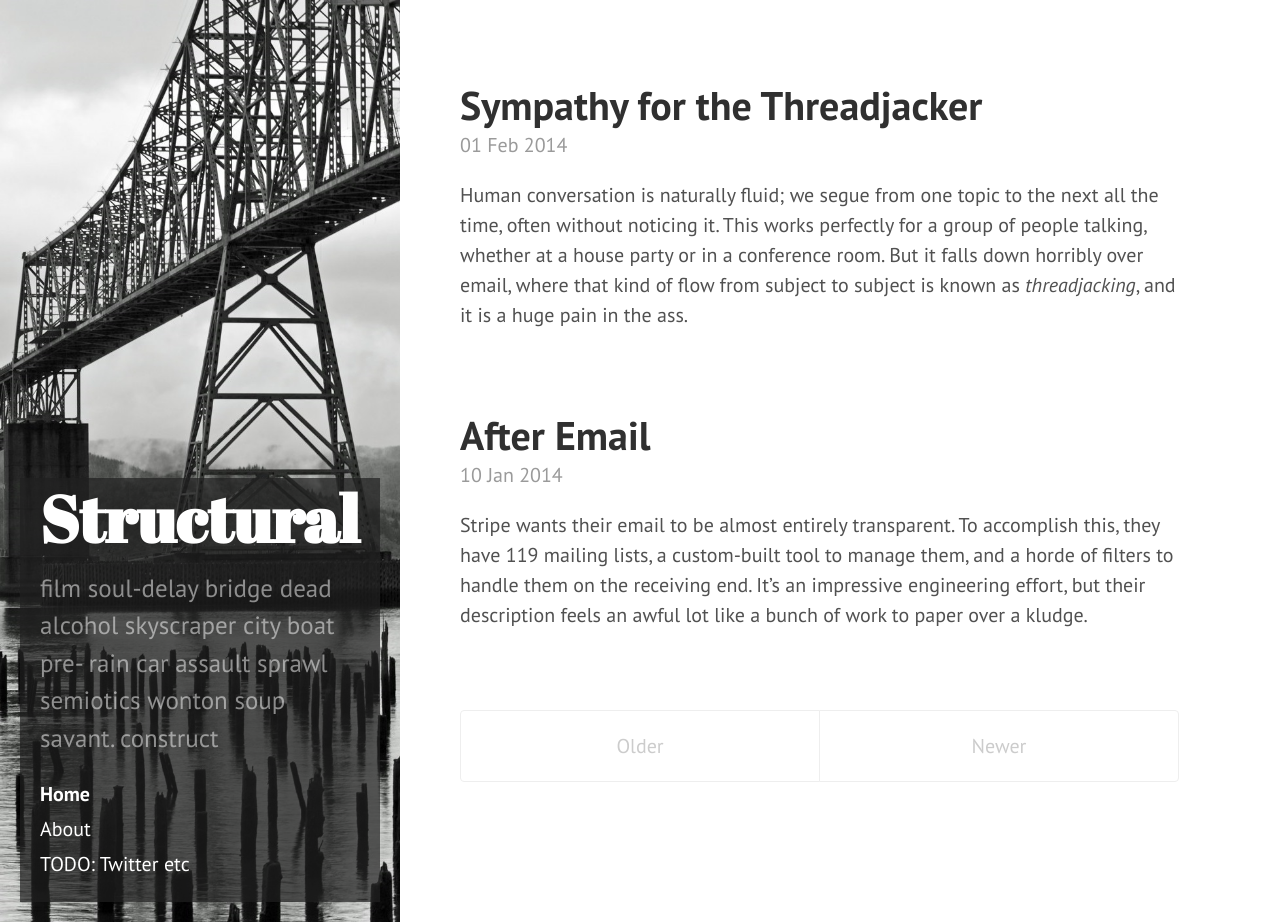
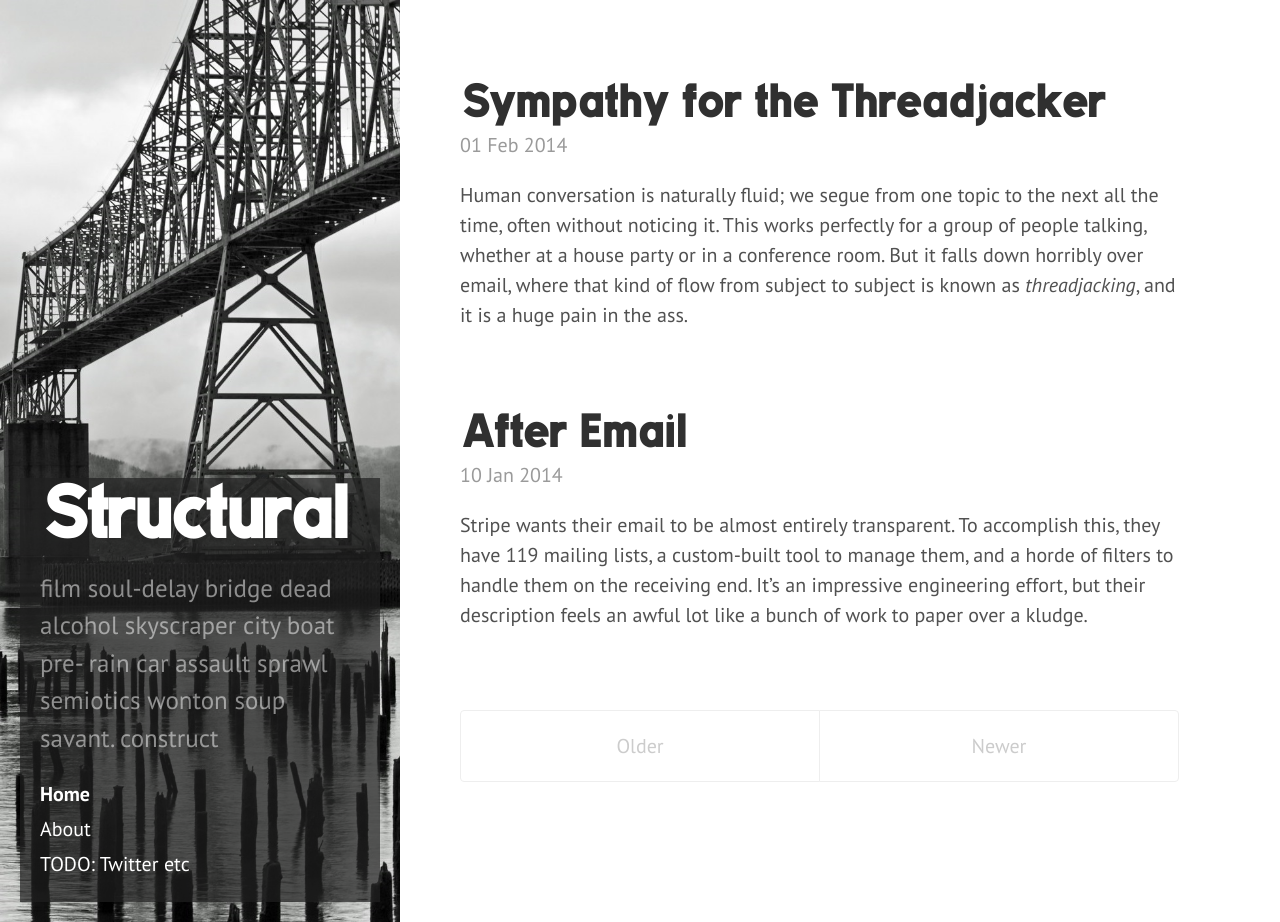
Before and after one commit to Structural/structural.github.io, a Jekyll site: the page built from index.html, in a window 1280 px wide and 922 px high. Built offline with Jekyll 4.4.1, drawn with Linux system fonts in a browser that asks for light colours; Markdown is read by kramdown in place of the engine named in the settings; the list of posts is cut into pages by our own code.

Commit message:
Logo/titles in Tratex.

```diff
--- a/public/css/hyde.css
+++ b/public/css/hyde.css
@@ -17,6 +17,7 @@
 /*
  * Contents
  *
+ * Fonts
  * Global resets
  * Sidebar
  * Container
@@ -24,6 +25,21 @@
  * Themes
  */
 
+/*
+ * Fonts
+ */
+
+@font-face {
+    font-family: 'TratexVit';
+    src: url('/public/fonts/tratv___-webfont.eot');
+    src: url('/public/fonts/tratv___-webfont.eot?#iefix') format('embedded-opentype'),
+         url('/public/fonts/tratv___-webfont.woff2') format('woff2'),
+         url('/public/fonts/tratv___-webfont.woff') format('woff'),
+         url('/public/fonts/tratv___-webfont.ttf') format('truetype'),
+         url('/public/fonts/tratv___-webfont.svg#tratexvitregular') format('svg');
+    font-weight: normal;
+    font-style: normal;
+}
 
 /*
  * Global resets
@@ -99,8 +115,9 @@ html {
 .sidebar-about h1 {
   color: #fff;
   margin-top: 0;
-  font-family: "Abril Fatface", serif;
+  font-family: "TratexVit", serif;
   font-size: 3.25rem;
+  letter-spacing: -0.5rem;
 }
 
 /* Sidebar nav */
--- a/public/css/poole.css
+++ b/public/css/poole.css
@@ -342,6 +342,8 @@ tbody tr:nth-child(odd) th {
 .page-title,
 .post-title {
   margin-top: 0;
+  font-family: 'TratexVit';
+  letter-spacing: -0.25rem;
 }
 
 /* Meta data line below post title */
```
Also changed, not shown: public/fonts/tratv___-webfont.ttf (added), public/fonts/tratv___-webfont.woff (added), public/fonts/tratv___-webfont.woff2 (added), 2 other files.
